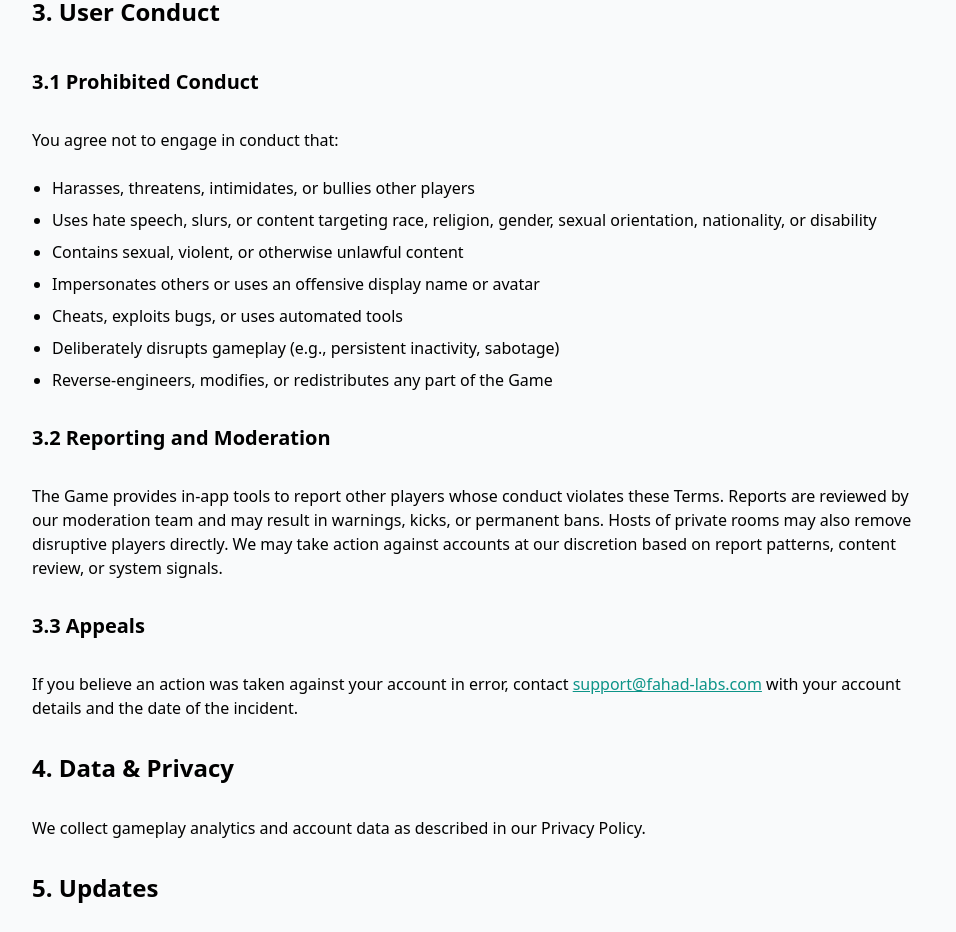
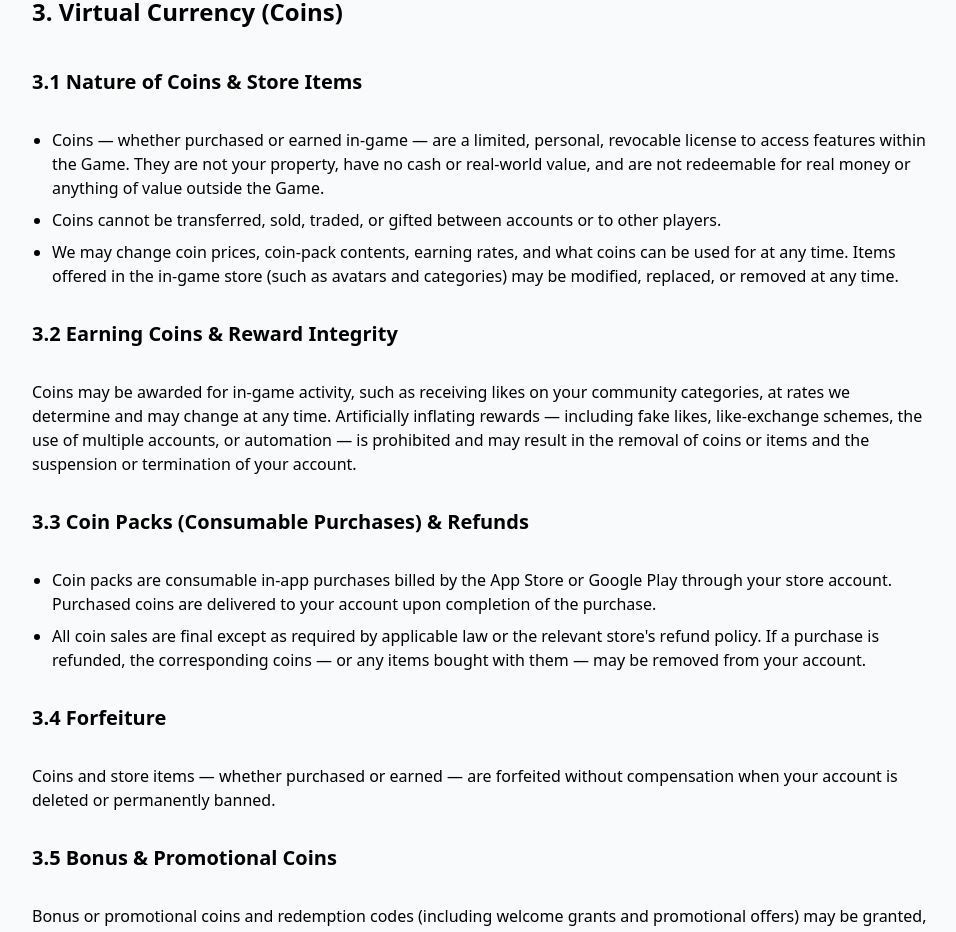
Before and after one commit to Fahad-Ha/My-Portfolio, a Next.js app: page /sarkk-terms in a window 1280 px wide. Shown: the part 1000-1932 px from the top of the page, without its empty margins (160-1116 px from the left). Built offline with nearby package versions, Linux system fonts and the light colour scheme.

Commit message:
updated sarkk pages

```diff
--- a/pages/sarkk-privacy-policy.js
+++ b/pages/sarkk-privacy-policy.js
@@ -56,7 +56,9 @@ export default function SarkkPrivacyPolicy() {
               <li>
                 <strong>1.2 Profile & Gameplay Data:</strong> Your display name
                 (which is visible to other players in game rooms and on
-                community content), in‑game stats, and gameplay history.
+                community content), in‑game stats, gameplay history, and
+                engagement on your community content (such as likes your
+                categories receive).
               </li>
               <li>
                 <strong>1.3 User‑Generated Content:</strong> Categories and
@@ -78,12 +80,18 @@ export default function SarkkPrivacyPolicy() {
               </li>
 
               <li>
-                <strong>1.6 Automatically Collected Information:</strong> Device
+                <strong>1.6 Purchases & Coin Data:</strong> Your in‑app
+                purchase history, your coin balance, and the history of coin
+                transactions (coins purchased, earned, and spent) tied to your
+                account.
+              </li>
+              <li>
+                <strong>1.7 Automatically Collected Information:</strong> Device
                 type, operating system, usage statistics, crash reports, and
                 diagnostic data to improve app performance.
               </li>
               <li>
-                <strong>1.7 Third‑Party Services:</strong> If you interact with
+                <strong>1.8 Third‑Party Services:</strong> If you interact with
                 ads or analytics providers, they may collect data per their own
                 policies.
               </li>
@@ -96,6 +104,15 @@ export default function SarkkPrivacyPolicy() {
               <li>Provide and improve the Sarkk gameplay experience.</li>
               <li>Analyze app performance and usage.</li>
               <li>Process in‑app purchases securely.</li>
+              <li>
+                Calculate in‑game rewards — for example, likes received on your
+                community categories are used to determine coin awards.
+              </li>
+              <li>
+                Detect and prevent fraud and abuse, including analyzing device
+                identifiers and usage patterns to detect manipulation of
+                in‑game rewards.
+              </li>
               <li>Respond to your support requests.</li>
               <li>Comply with legal obligations and protect our rights.</li>
             </ul>
@@ -159,7 +176,10 @@ export default function SarkkPrivacyPolicy() {
               </li>
               <li>
                 <strong>Service Providers:</strong> We share data with trusted
-                partners for analytics and purchase processing.
+                partners for analytics and purchase processing. In‑app
+                purchases and subscriptions are processed with the help of{" "}
+                <strong>RevenueCat</strong>, which receives purchase and
+                transaction data needed to deliver and manage your purchases.
               </li>
               <li>
                 <strong>Legal Compliance:</strong> To comply with legal
@@ -180,8 +200,11 @@ export default function SarkkPrivacyPolicy() {
               session and are not persisted afterward. Moderation reports are
               retained for up to 12 months for safety review purposes. Game
               stats and history are retained for as long as your account exists.
-              When you delete your account, personal data is removed as
-              described in Section 3.
+              Coin balances and coin transaction records (purchases, earnings,
+              and spending) are retained for the life of your account for
+              support, accounting, and fraud‑prevention purposes. When you
+              delete your account, personal data is removed as described in
+              Section 3.
             </p>
 
             <h4 className="text-xl font-semibold py-2 dark:text-teal-400">
@@ -326,7 +349,7 @@ export default function SarkkPrivacyPolicy() {
             <p className="pt-2 dark:text-gray-200">
               <strong>Reporting violations.</strong> You can report users,
               categories, or questions through the in‑app report buttons. When
-              you report a player, a snapshot of their recent ▎ in‑game chat is
+              you report a player, a snapshot of their recent in‑game chat is
               captured automatically and attached to the report. All reports are
               reviewed by our moderation team.
             </p>
@@ -357,13 +380,14 @@ export default function SarkkPrivacyPolicy() {
             </p>
 
             <h4 className="text-xl font-semibold py-2 dark:text-teal-400">
-              13. Subscriptions
+              13. Subscriptions & In‑App Purchases
             </h4>
             <p className="dark:text-gray-200">
-              Sarkk offers subscription-based premium features. Subscription
-              payments are processed via your device’s app store; we do not
-              store your payment details. By subscribing, you agree to the
-              store’s terms and this Privacy Policy.
+              Sarkk offers subscription-based premium features and consumable
+              coin packs. Payments are processed via your device’s app store
+              with the help of RevenueCat; we do not store your payment
+              details. By making a purchase, you agree to the store’s terms and
+              this Privacy Policy.
             </p>
 
             <h4 className="text-xl font-semibold py-2 dark:text-teal-400">
--- a/pages/sarkk-terms.js
+++ b/pages/sarkk-terms.js
@@ -40,7 +40,7 @@ export default function SarkkTerms() {
               Terms of Use
             </h2>
             <p className="text-md py-5 leading-8 text-gray-800 md:text-xl max-w-lg mx-auto dark:text-gray-200">
-              Last updated 9 May 2026
+              Last updated 16 July 2026
             </p>
           </div>
 
@@ -111,13 +111,89 @@ export default function SarkkTerms() {
               </li>
             </ul>
 
-            {/* 3. User Conduct */}
+            {/* 3. Virtual Currency (Coins) */}
             <h3 className="text-2xl font-semibold py-2 dark:text-teal-400">
-              3. User Conduct
+              3. Virtual Currency (Coins)
             </h3>
 
             <h4 className="text-xl font-semibold py-2 dark:text-teal-400">
-              3.1 Prohibited Conduct
+              3.1 Nature of Coins & Store Items
+            </h4>
+            <ul className="list-disc pl-5 dark:text-gray-200 space-y-2">
+              <li>
+                Coins — whether purchased or earned in-game — are a limited,
+                personal, revocable license to access features within the Game.
+                They are not your property, have no cash or real-world value,
+                and are not redeemable for real money or anything of value
+                outside the Game.
+              </li>
+              <li>
+                Coins cannot be transferred, sold, traded, or gifted between
+                accounts or to other players.
+              </li>
+              <li>
+                We may change coin prices, coin-pack contents, earning rates,
+                and what coins can be used for at any time. Items offered in
+                the in-game store (such as avatars and categories) may be
+                modified, replaced, or removed at any time.
+              </li>
+            </ul>
+
+            <h4 className="text-xl font-semibold py-2 dark:text-teal-400">
+              3.2 Earning Coins & Reward Integrity
+            </h4>
+            <p className="dark:text-gray-200">
+              Coins may be awarded for in-game activity, such as receiving
+              likes on your community categories, at rates we determine and may
+              change at any time. Artificially inflating rewards — including
+              fake likes, like-exchange schemes, the use of multiple accounts,
+              or automation — is prohibited and may result in the removal of
+              coins or items and the suspension or termination of your account.
+            </p>
+
+            <h4 className="text-xl font-semibold py-2 dark:text-teal-400">
+              3.3 Coin Packs (Consumable Purchases) & Refunds
+            </h4>
+            <ul className="list-disc pl-5 dark:text-gray-200 space-y-2">
+              <li>
+                Coin packs are consumable in-app purchases billed by the App
+                Store or Google Play through your store account. Purchased
+                coins are delivered to your account upon completion of the
+                purchase.
+              </li>
+              <li>
+                All coin sales are final except as required by applicable law
+                or the relevant store&apos;s refund policy. If a purchase is
+                refunded, the corresponding coins — or any items bought with
+                them — may be removed from your account.
+              </li>
+            </ul>
+
+            <h4 className="text-xl font-semibold py-2 dark:text-teal-400">
+              3.4 Forfeiture
+            </h4>
+            <p className="dark:text-gray-200">
+              Coins and store items — whether purchased or earned — are
+              forfeited without compensation when your account is deleted or
+              permanently banned.
+            </p>
+
+            <h4 className="text-xl font-semibold py-2 dark:text-teal-400">
+              3.5 Bonus & Promotional Coins
+            </h4>
+            <p className="dark:text-gray-200">
+              Bonus or promotional coins and redemption codes (including
+              welcome grants and promotional offers) may be granted, modified,
+              or revoked at our discretion at any time and have no cash value.
+            </p>
+
+            {/* 4. User Conduct */}
+            <h3 className="text-2xl font-semibold py-2 dark:text-teal-400">
+              4. User Conduct
+            </h3>
+
+            <h4 className="text-xl font-semibold py-2 dark:text-teal-400">
+              4.1 Prohibited Conduct
             </h4>
             <p className="dark:text-gray-200">
               You agree not to engage in conduct that:
@@ -138,6 +214,10 @@ export default function SarkkTerms() {
               </li>
               <li>Cheats, exploits bugs, or uses automated tools</li>
               <li>
+                Artificially inflates coin rewards or engagement, such as fake
+                likes or like exchanges (see Section 3.2)
+              </li>
+              <li>
                 Deliberately disrupts gameplay (e.g., persistent inactivity,
                 sabotage)
               </li>
@@ -148,7 +228,7 @@ export default function SarkkTerms() {
             </ul>
 
             <h4 className="text-xl font-semibold py-2 dark:text-teal-400">
-              3.2 Reporting and Moderation
+              4.2 Reporting and Moderation
             </h4>
             <p className="dark:text-gray-200">
               The Game provides in-app tools to report other players whose
@@ -161,7 +241,7 @@ export default function SarkkTerms() {
             </p>
 
             <h4 className="text-xl font-semibold py-2 dark:text-teal-400">
-              3.3 Appeals
+              4.3 Appeals
             </h4>
             <p className="dark:text-gray-200">
               If you believe an action was taken against your account in error,
@@ -175,9 +255,9 @@ export default function SarkkTerms() {
               with your account details and the date of the incident.
             </p>
 
-            {/* 4. Data & Privacy */}
+            {/* 5. Data & Privacy */}
             <h3 className="text-2xl font-semibold py-2 dark:text-teal-400">
-              4. Data & Privacy
+              5. Data & Privacy
             </h3>
             <p className="dark:text-gray-200">
               We collect gameplay analytics and account data as described in our{" "}
@@ -190,18 +270,18 @@ export default function SarkkTerms() {
               .
             </p>
 
-            {/* 5. Updates */}
+            {/* 6. Updates */}
             <h3 className="text-2xl font-semibold py-2 dark:text-teal-400">
-              5. Updates
+              6. Updates
             </h3>
             <p className="dark:text-gray-200">
               Features, content, or virtual items may change or be discontinued
               at any time.
             </p>
 
-            {/* 6. Changes to these Terms */}
+            {/* 7. Changes to these Terms */}
             <h3 className="text-2xl font-semibold py-2 dark:text-teal-400">
-              6. Changes to these Terms
+              7. Changes to these Terms
             </h3>
             <p className="dark:text-gray-200">
               We may update these Terms from time to time by posting the
@@ -213,9 +293,9 @@ export default function SarkkTerms() {
               you must stop using the Game.
             </p>
 
-            {/* 7. Limitation of Liability */}
+            {/* 8. Limitation of Liability */}
             <h3 className="text-2xl font-semibold py-2 dark:text-teal-400">
-              7. Limitation of Liability
+              8. Limitation of Liability
             </h3>
             <p className="dark:text-gray-200">
               To the fullest extent permitted by law, the Developer shall not be
@@ -224,9 +304,9 @@ export default function SarkkTerms() {
               months.
             </p>
 
-            {/* 8. Contact */}
+            {/* 9. Contact */}
             <h3 className="text-2xl font-semibold py-2 dark:text-teal-400">
-              8. Contact
+              9. Contact
             </h3>
             <p className="dark:text-gray-200">
               Questions? Email&nbsp;
```
